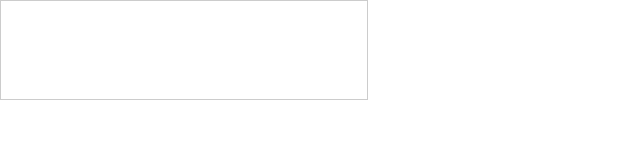
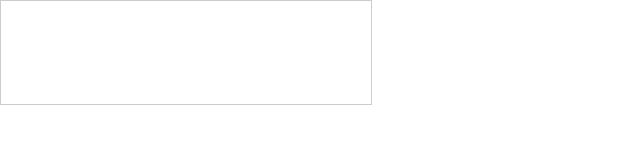
Before and after one commit to a0013900230/show-text, a plain HTML site: page address.html in a window 1280 px wide. Shown: the full height of the page, 0-640 px from the left. Drawn offline with Linux system fonts and the light colour scheme.

Commit message:
Add files via upload

```diff
--- a/address.html
+++ b/address.html
@@ -15,11 +15,11 @@
       overflow: hidden; /* 隱藏HTML卷軸 */
     }
     textarea {
-      width: 368px;
-      height: 100px;
+      width: 372px;
+      height: 105px;
       padding: 5px 10px;
       border: 1px solid #ccc;
-      font-size: 16px;
+      font-size: 12px;
       font-family: inherit;
       box-sizing: border-box;
       resize: none; /* 禁止調整大小 */
```
Also changed, not shown: sender.html (+1 -1 lines).
